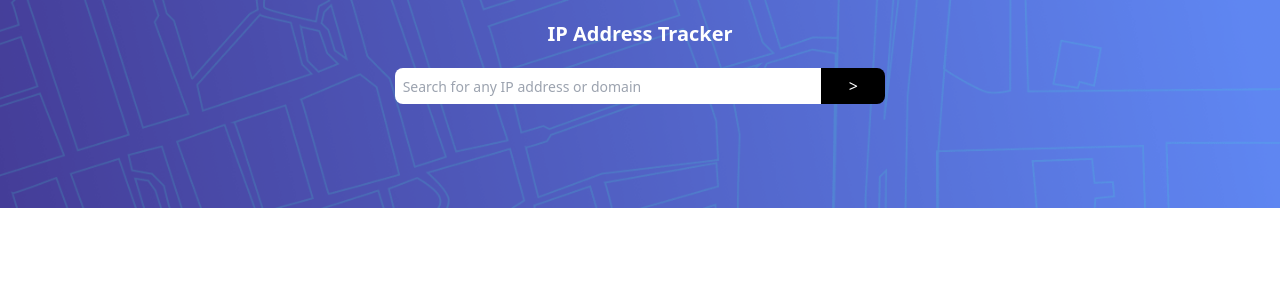
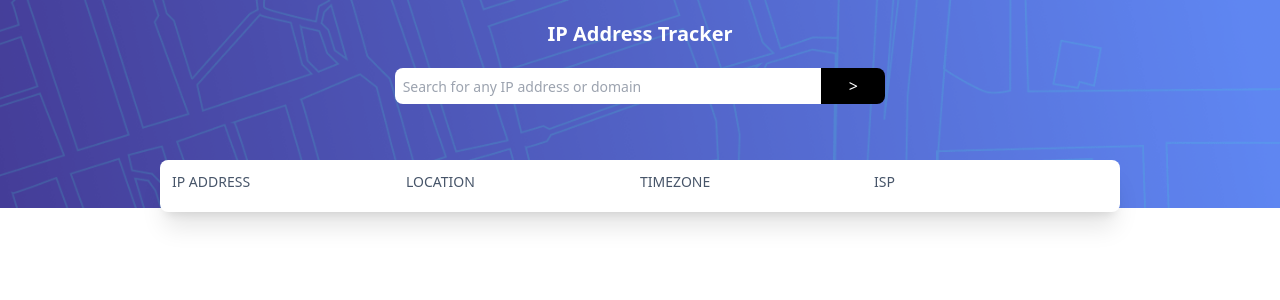
Before and after one commit to tosankrisna/IP-Tracker, a Next.js app: page / in a window 1280 px wide. Shown: the top 300 px of the page. Built offline with nearby package versions, Linux system fonts and the light colour scheme.

Commit message:
feat: information section

```diff
--- a/app/page.tsx
+++ b/app/page.tsx
@@ -1,4 +1,5 @@
 import Hero from "@/components/Hero";
+import Information from "@/components/Information";
 import Input from "@/components/Input";
 
 export default function Home() {
@@ -10,6 +11,7 @@ export default function Home() {
         </h1>
         <Input />
       </Hero>
+      <Information />
     </main>
   );
 }
--- /dev/null
+++ b/components/Information.tsx
@@ -0,0 +1,36 @@
+const Information = () => {
+  return (
+    <div className="z-10 absolute top-40 w-full">
+      <div className="flex justify-center">
+        <div className="shadow-xl grid grid-rows-1 gap-3 md:gap-0 md:grid-cols-4 w-1/2 md:w-3/4 text-center md:text-left h-content bg-white rounded-lg p-3">
+          <div className="flex flex-col">
+            <span className="uppercase text-xs md:text-sm lg:text-md mb-2 text-slate-600">
+              IP Address
+            </span>
+            <span className="font-bold text-black"></span>
+          </div>
+          <div className="flex flex-col">
+            <span className="uppercase text-xs md:text-sm lg:text-md mb-2 text-slate-600">
+              Location
+            </span>
+            <span className="font-bold text-black"></span>
+          </div>
+          <div className="flex flex-col">
+            <span className="uppercase text-xs md:text-sm lg:text-md mb-2 text-slate-600">
+              Timezone
+            </span>
+            <span className="font-bold text-black"></span>
+          </div>
+          <div className="flex flex-col">
+            <span className="uppercase text-xs md:text-sm lg:text-md mb-2 text-slate-600">
+              ISP
+            </span>
+            <span className="font-bold text-black text-sm lg:text-lg"></span>
+          </div>
+        </div>
+      </div>
+    </div>
+  );
+};
+
+export default Information;
```
